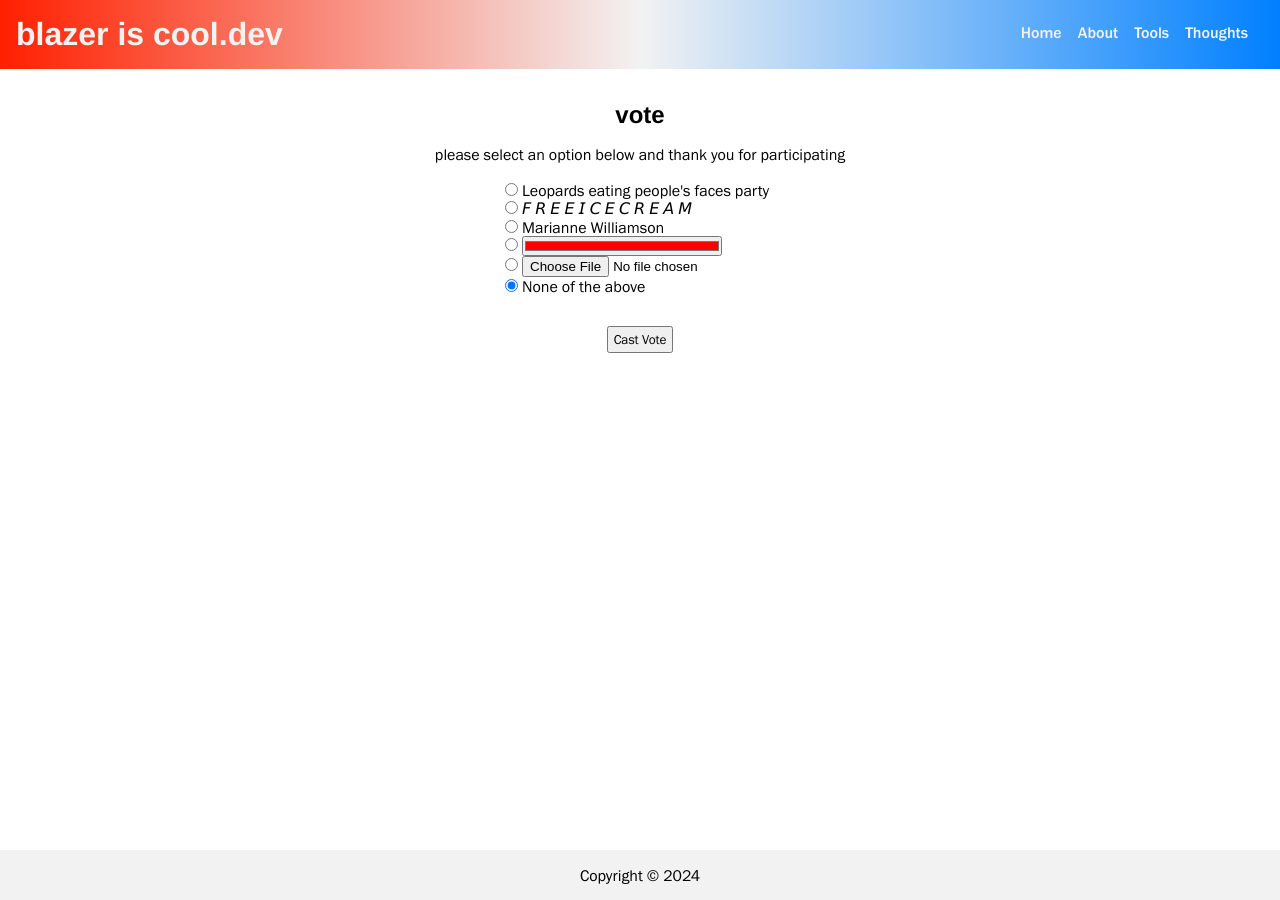
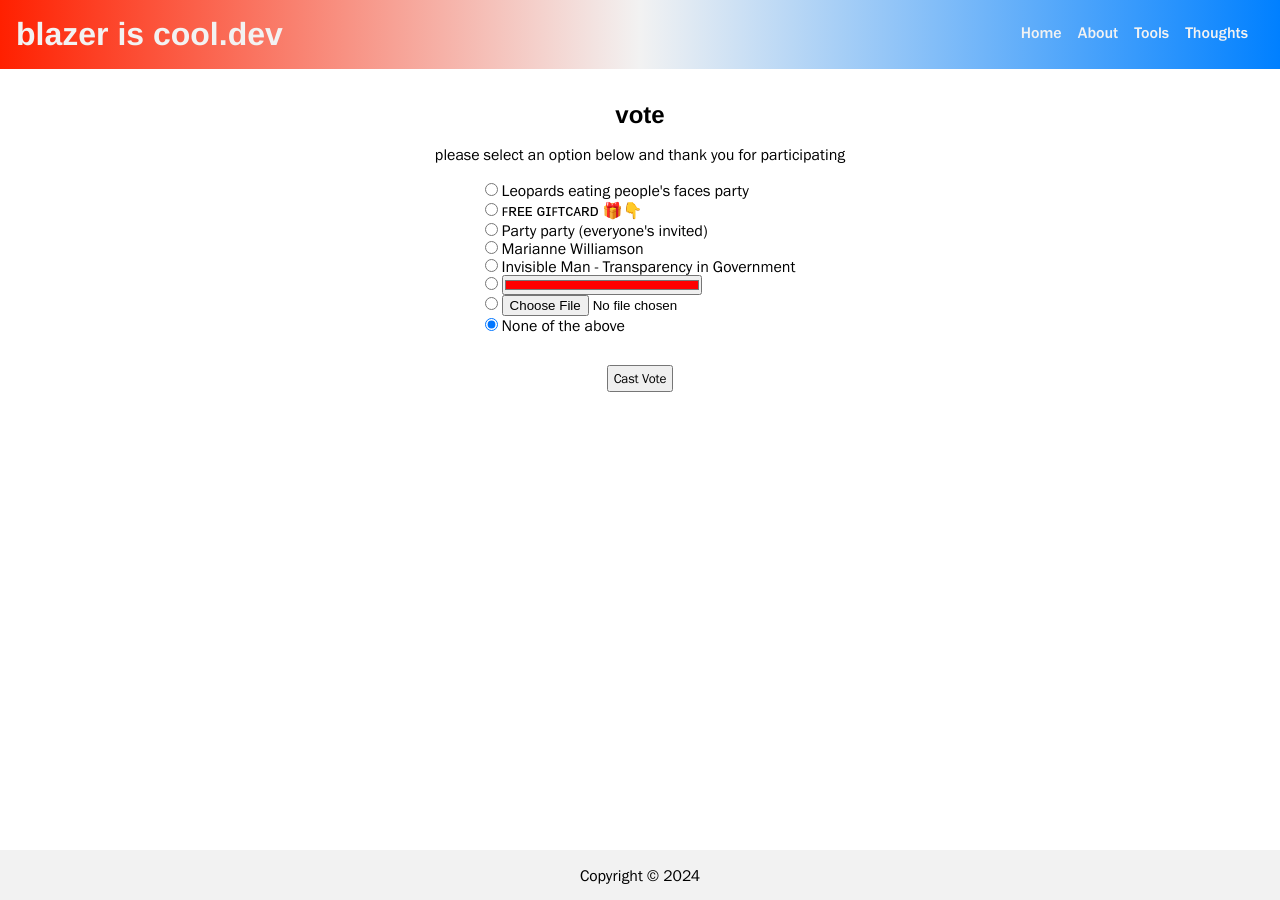
Before and after one commit to Blazer9001/blazer9001.github.io, a Jekyll site: the page built from vote.html, in a window 1280 px wide. Built offline with Jekyll 4.4.1, drawn with Linux system fonts in a browser that asks for light colours.

Commit message:
tweak message outputs; add more candidates

```diff
--- a/vote.html
+++ b/vote.html
@@ -12,14 +12,20 @@ permalink: /vote
 
 <br>
 <div style="text-align:left; display: inline-block;" id="ballotbox">
-    <input type="radio" id="leopard" name="vote_choice" value="Leopards eating people's faces party">
+    <input type="radio" id="leopard" name="vote_choice" value="the Leopards eating people's faces party">
     <label for="leopard">Leopards eating people's faces party</label><br>
 
-    <input type="radio" id="icecream" name="vote_choice" value="𝘍 𝘙 𝘌 𝘌 𝘐 𝘊 𝘌 𝘊 𝘙 𝘌 𝘈 𝘔">
-    <label for="icecream">𝘍 𝘙 𝘌 𝘌 𝘐 𝘊 𝘌 𝘊 𝘙 𝘌 𝘈 𝘔</label><br>
+    <input type="radio" id="icecream" name="vote_choice" value="the ꜰʀᴇᴇ ɢɪꜰᴛᴄᴀʀᴅ">
+    <label for="icecream">ꜰʀᴇᴇ ɢɪꜰᴛᴄᴀʀᴅ 🎁👇</label><br>
+
+    <input type="radio" id="party" name="vote_choice" value="the Party party">
+    <label for="party">Party party (everyone's invited)</label><br>
 
     <input type="radio" id="marianne" name="vote_choice" value="Marianne Williamson">
     <label for="marianne">Marianne Williamson</label><br>
+
+    <input type="radio" id="invisible" name="vote_choice" value="the Invisible Man">
+    <label for="invisible">Invisible Man - Transparency in Government</label><br>
 
     <input type="radio" id="votecolor" name="vote_choice" value="COLOR">
     <input for="votecolor" type="color" value="#ff0000" id="votecolor111"><br>
@@ -27,7 +33,7 @@ permalink: /vote
     <input type="radio" id="fileadd" name="vote_choice" value="IMAGE">
     <input for="fileadd" type="file" accept="image/png, image/jpeg" id="fileadd111"><br>
 
-    <input type="radio" id="notab" name="vote_choice" value="None of the above" checked="true">
+    <input type="radio" id="notab" name="vote_choice" value="none of them" checked="true">
     <label for="notab">None of the above</label><br>
 </div>
 
```
